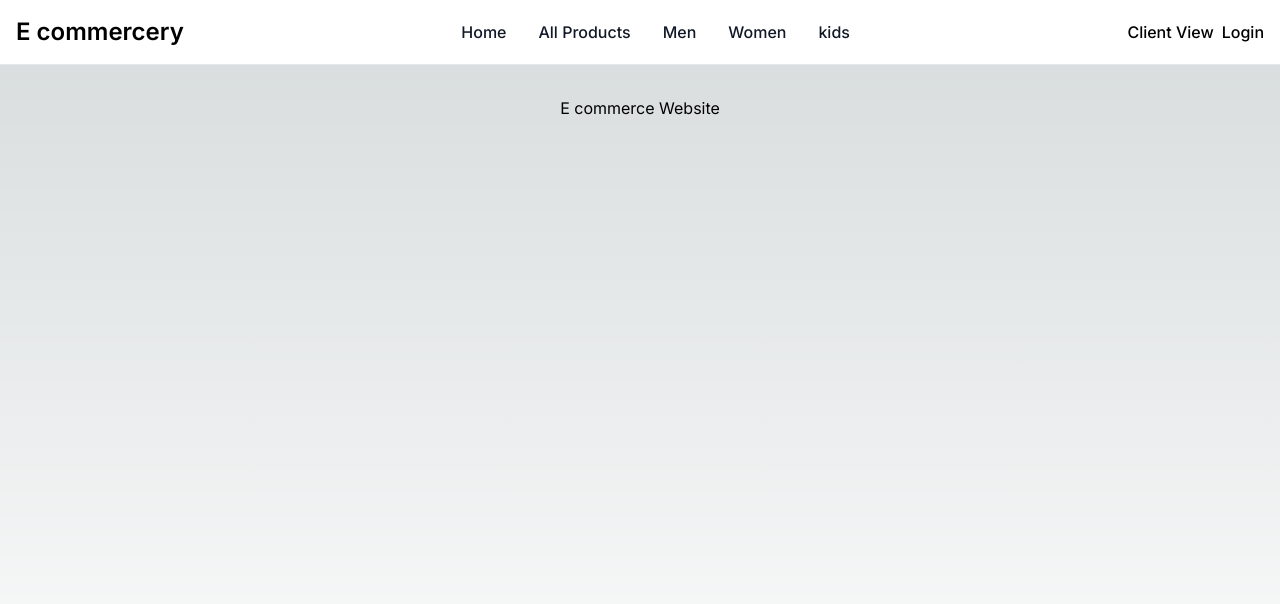
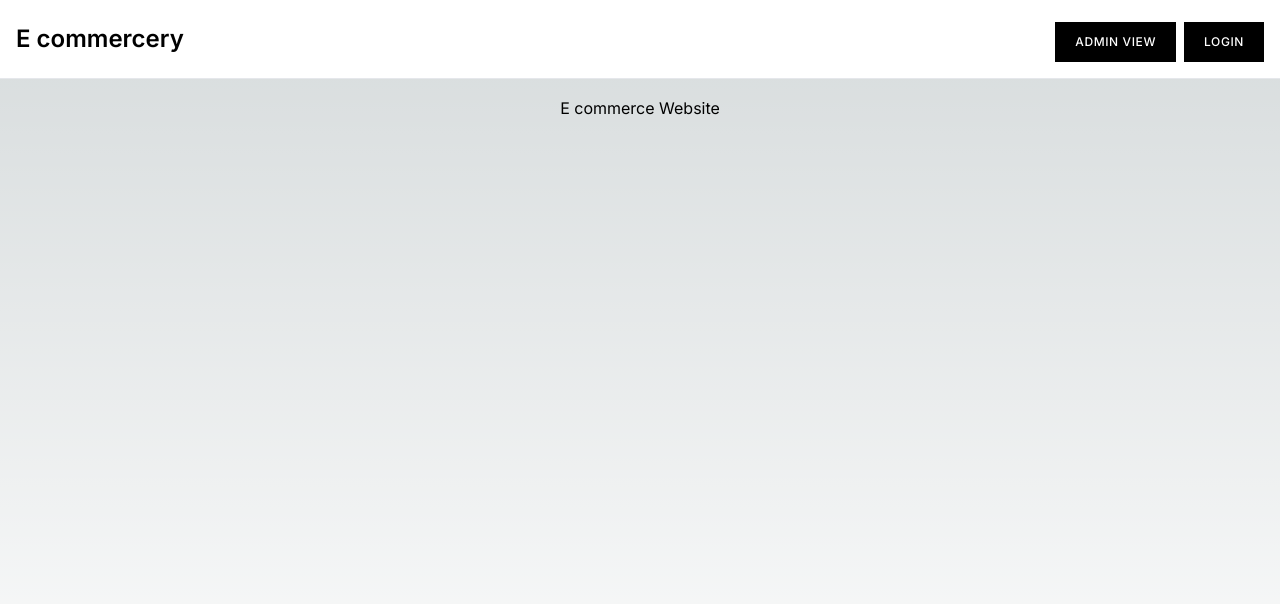
Before and after one commit to sunnythelucky/ecommerce, a Next.js app: page / in a window 1280 px wide. Shown: the top 604 px of the page. Built offline with nearby package versions, Linux system fonts and the light colour scheme.

Commit message:
Add input component

```diff
--- /dev/null
+++ b/src/app/components/FormElements/InputComponent/index.js
@@ -0,0 +1,14 @@
+export default function InputComponent({ label, placeholder, type, value, onChange }) {
+	return (
+		<div className="relative">
+			<p className="pt-0 pr-2 pb-0 pl-2 -mt-3 mr-0 mb-0 ml-2 font-medium text-gray-600">{label}</p>
+			<input
+				type={type || "text"}
+				placeholder={placeholder}
+				value={value}
+				onChange={onChange}
+				className="border placeholder-gray-400 focus:outline-none focus:border-black w-full pt-4 pr-4 pb-4 pl-4 mr-0 mt-0 ml-0 text-base block bg-white border-gray-300 rounded"
+			/>
+		</div>
+	);
+}
--- /dev/null
+++ b/src/app/components/FormElements/SelectComponent/index.js
@@ -0,0 +1,3 @@
+export default function SelectComponent() {
+
+}
--- a/src/app/components/Navbar/index.js
+++ b/src/app/components/Navbar/index.js
@@ -5,7 +5,7 @@ import { navOptions, styles } from "@/utils";
 import { Fragment, useContext } from "react";
 import CommonModal from "../CommonModal";
 
-const isAdminView = true;
+const isAdminView = false;
 const isAuthUser = false;
 const user = {
 	role: "admin",
@@ -17,7 +17,11 @@ function NavItems({ isModalView = false }) {
 			className={`items-center justify-between w-full md:flex md:w-auto ${isModalView ? "" : "hidden"}`}
 			id="nav-items"
 		>
-			<ul className="flex flex-col p-4 md:p-0 mt-4 font-medium border rounded-lg md:flex-row md:space-x-8 md:mt-0 md:border-0 bg-white">
+			<ul
+				className={`flex flex-col p-4 md:p-0 mt-4 font-medium border rounded-lg md:flex-row md:space-x-8 md:mt-0 md:border-0 bg-white ${
+					isModalView ? "border-none" : "border border-gray-100"
+				}`}
+			>
 				{isAdminView
 					? navOptions.map((item) => (
 							<li key={item.id} className="cursor-pointer block py-2 pl-3 pr-4 text-gray-900 rounded md:p-0">
@@ -43,7 +47,9 @@ export default function Navbar() {
 					<div className="flex md:order-2 gap-2">
 						{!isAdminView && isAuthUser ? (
 							<Fragment>
-								<button className={styles.button}>Account</button>
+								<button className="mt-1.5 inline-block bg-black px-5 py-3 text-xs font-medium tracking-wider text-white uppercase">
+									Account
+								</button>
 								<button className={styles.button}>Cart</button>
 							</Fragment>
 						) : null}
--- a/src/utils/index.js
+++ b/src/utils/index.js
@@ -239,5 +239,5 @@ export const addNewAddressFormControls = [
 ];
 
 export const styles = {
-	button: "mt-1.5 inline-block bg-black px-5 py-3 text-xs font-medium tracking-wider text-white uppercase  ",
+	button: "mt-1.5 inline-block bg-black px-5 py-3 text-xs font-medium tracking-wider text-white uppercase",
 };
```
Also changed, not shown: package.json (+18 -6 lines), 1 other file (tests, documents, lock files or other folders).
